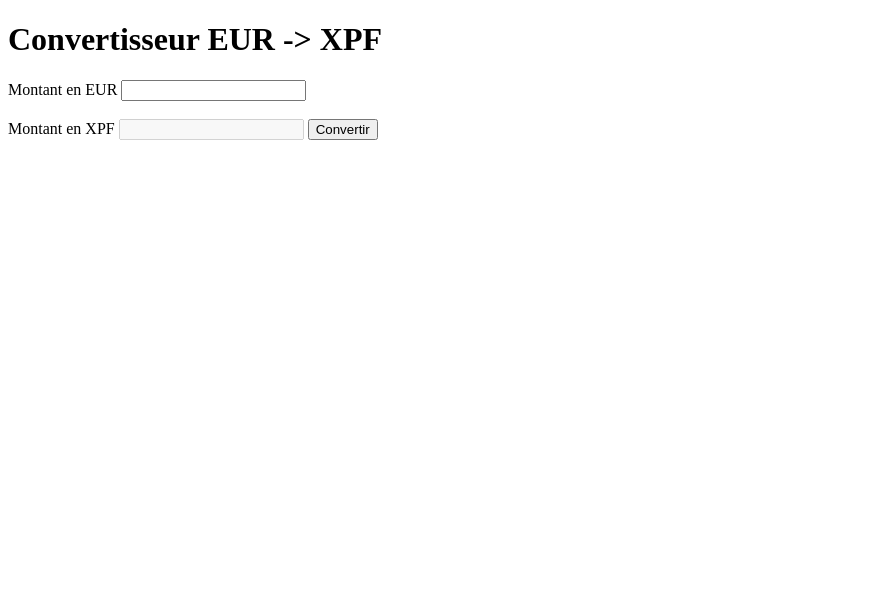
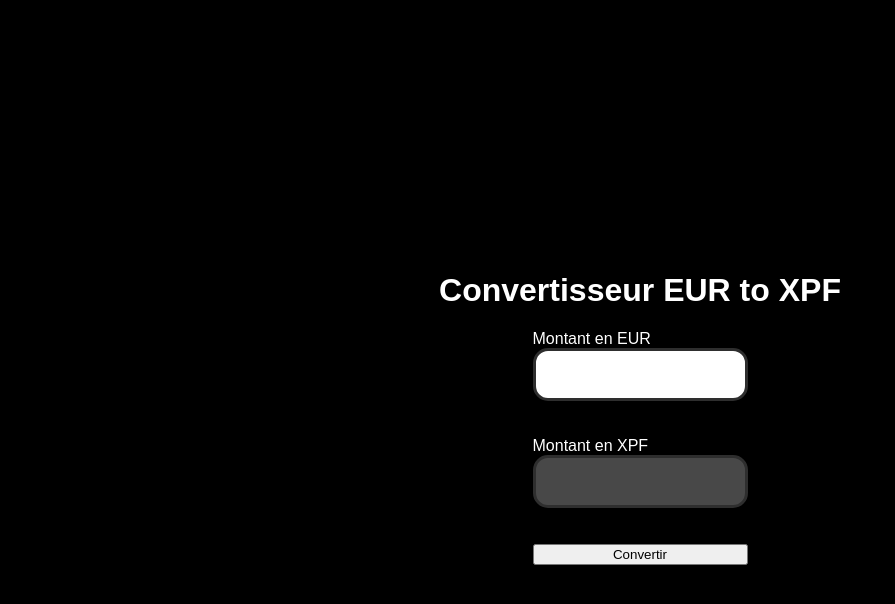
Before and after one commit to dpeterano/coding-projects, a plain HTML site: page JS/EUR-to-XPF/index.html in a window 1280 px wide. Shown: the whole page, without its empty margins (0-895 px from the left). Drawn offline with Linux system fonts and the light colour scheme.

Commit message:
Style: Styling Using Simple CSS

```diff
--- a/JS/EUR-to-XPF/index.html
+++ b/JS/EUR-to-XPF/index.html
@@ -4,18 +4,24 @@
     <meta charset="UTF-8">
     <meta name="viewport" content="width=device-width, initial-scale=1.0">
     <title>Test</title>
+    <link rel="stylesheet" href="style.css">
 </head>
 <body>
-    <h1>Convertisseur EUR -> XPF</h1>
-    <label for="eur">Montant en EUR</label>
-    <input type="text" id="eur">
+    <h1>Convertisseur EUR to XPF</h1>
 
-    <br><br>
+    <div class="conv">
+        <label for="eur" class="l-eur">Montant en EUR</label>
+        <input type="text" id="eur">
 
-    <label for="xpf">Montant en XPF</label>
-    <input type="text" id="xpf" disabled>
-    <button id="sub">Convertir</button>
+        <br><br>
 
+        <label for="xpf" class="l-xpf">Montant en XPF</label>
+        <input type="text" id="xpf" disabled>
+
+        <br><br>
+
+        <button id="sub">Convertir</button>
+    </div>
     <script src="script.js"></script>
 </body>
 </html>
--- a/JS/EUR-to-XPF/style.css
+++ b/JS/EUR-to-XPF/style.css
@@ -0,0 +1,36 @@
+body {
+    font-family: Arial, Helvetica, sans-serif;
+    display: flex;
+    flex-direction: column;
+    color: white;
+    background-color: black;
+    align-items: center;
+    justify-content: center;
+    height: 100vh;
+}
+
+.conv {
+    display: flex;
+    flex-direction: column;
+}
+
+input {
+    padding: 1rem;
+    border-radius: 15px;
+    border: solid, rgb(46, 46, 46);
+    transition: all 0.2s ease-out;
+}
+
+input:hover {
+    transform: scale(1.1);
+    cursor:default;
+}
+
+.eur:hover label{
+    background: rgb(0, 0, 0);
+    border-color: yellow;
+}
+
+#xpf {
+    color: white;
+}
```
